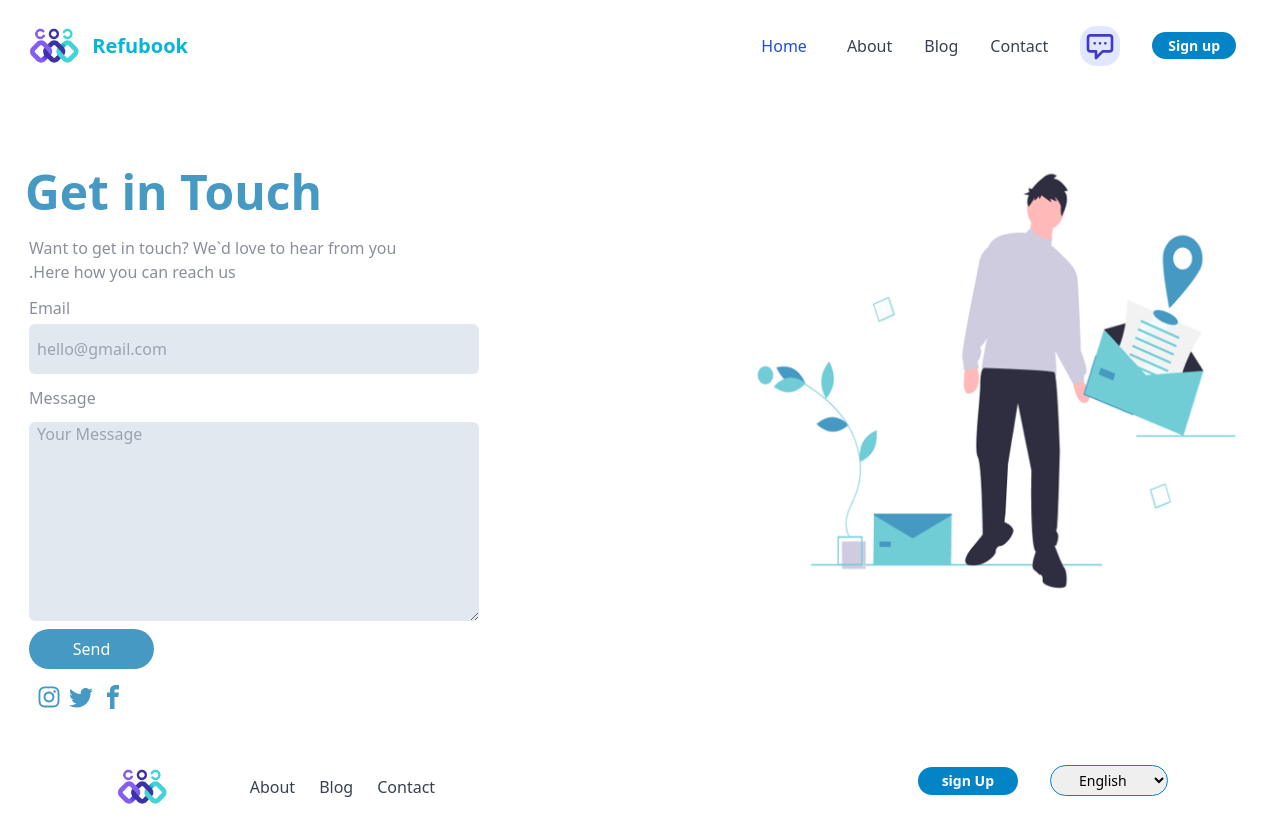
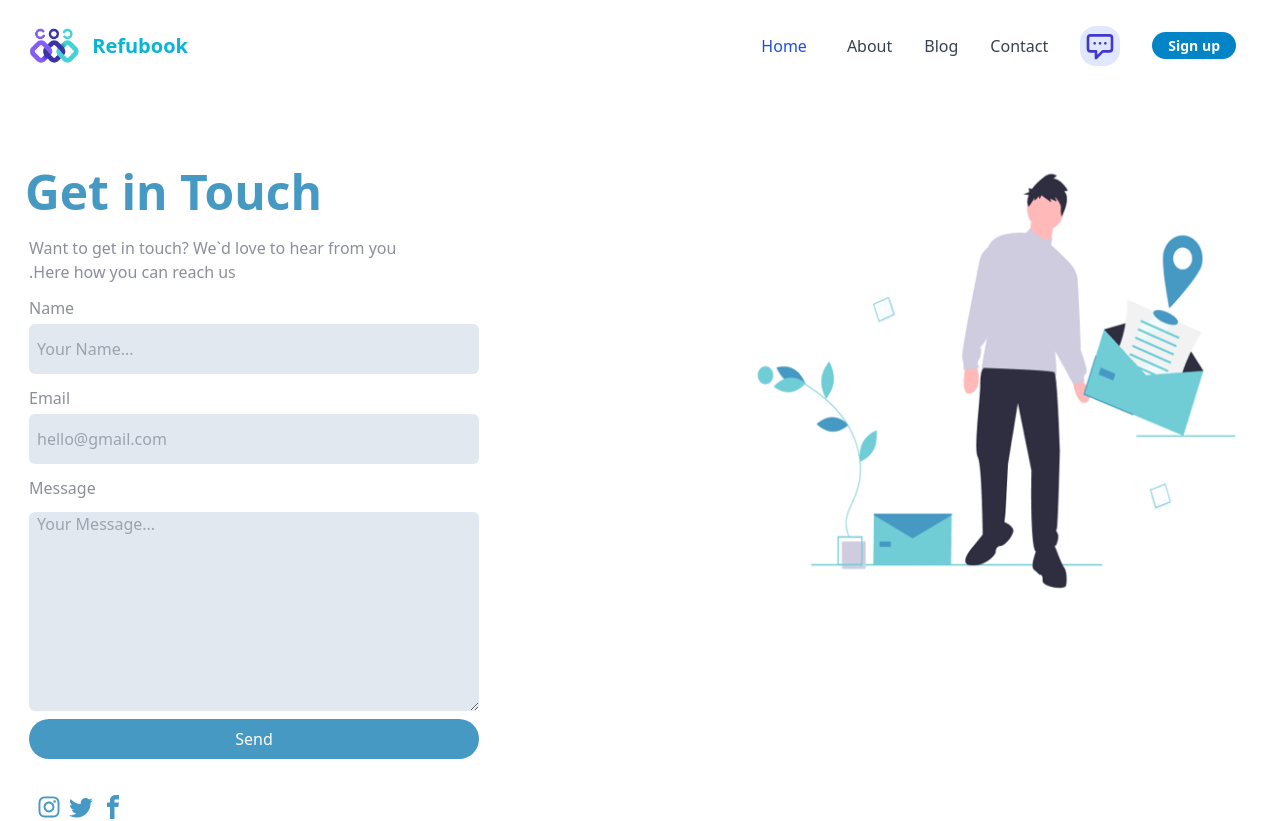
Before and after one commit to BaraaNazar/RefuBook-NextJs, a Next.js app: page /contact in a window 1280 px wide. Shown: the top 821 px of the page. Built offline with nearby package versions, Linux system fonts and the light colour scheme.

Commit message:
Test in the server

```diff
--- a/src/app/about/page.tsx
+++ b/src/app/about/page.tsx
@@ -5,6 +5,7 @@ import Team from "./team/index";
 import Testimonial from "../home/testimonials";
 import OurPartners from "../home/our-partners/our-partners";
 import CallToAction from "./call-to-action/index";
+import "./styles.css";
 
 function page() {
   return (
--- /dev/null
+++ b/src/app/about/styles.css
@@ -0,0 +1,23 @@
+html,
+body {
+  position: relative;
+  height: 100%;
+}
+
+body {
+  font-family: Helvetica Neue, Helvetica, Arial, sans-serif;
+  margin: 0;
+  padding: 0;
+}
+
+.swiper-slide {
+  text-align: center;
+  /* Center slide text vertically */
+  display: flex;
+  justify-content: center;
+  align-items: center;
+}
+.swiper-pagination-bullet {
+  height: 13px;
+  width: 13px;
+}
--- a/src/app/contact/page.tsx
+++ b/src/app/contact/page.tsx
@@ -9,15 +9,25 @@ import Navbar from "../navbar"
 function Contact() {
   return (
     <>
-      <div className="relative z-10 flex flex-col-reverse md:flex-row md:justify-center md:gap-10">
+      <div className="relative z-10 flex flex-col-reverse md:flex-row md:justify-center md:gap-10 h-screen">
         <div className="mx-auto w-full md:w-[50%] relative z-10">
-          <h1 className=" sm:text-left text-center sm:mx-auto md:pt-16  font-bold text-3xl sm:text-5xl  text-[#4699C2]">
+          <h1 className="sm:text-left text-center sm:mx-auto md:pt-16  font-bold text-3xl sm:text-5xl  text-[#4699C2]">
           Get in Touch
           </h1>
-          <p className=" md:pt-5 text-[#8B8F9C] text-center mx-5 sm:mx-2 md:mx-1 sm:text-start md:w-[60%]">
+          <p className="md:pt-5 text-[#8B8F9C] text-center mx-5 sm:mx-2 md:mx-1 sm:text-start md:w-[60%]">
           Want to get in touch? We`d love to hear from you .Here how you can reach us
           </p>
           <form  className="flex flex-col">
+            <div>
+            <p className=" text-[#8B8F9C]  md:pt-3 md:pb-1 mx-5 sm:mx-2 md:mx-1 ">
+            Name
+            </p>
+            <input
+              placeholder="Your Name..."
+              className="md:w-[450px] h-[50px] sm:h-[50px] rounded-md text-left mx-5 sm:mx-2 md:mx-1 pl-2 bg-slate-200"
+              required
+            />
+
             <p className=" text-[#8B8F9C]  md:pt-3 md:pb-1 mx-5 sm:mx-2 md:mx-1 ">
             Email
             </p>
@@ -26,23 +36,24 @@ function Contact() {
               className="md:w-[450px] h-[50px] sm:h-[50px] rounded-md text-left mx-5 sm:mx-2 md:mx-1 pl-2 bg-slate-200"
               required
             />
+            </div>
             <p className=" text-[#8B8F9C]  md:pt-3 mx-5 sm:mx-2 md:mx-1 ">
             Message
             </p>
             <textarea
-              placeholder="Your Message"
+              placeholder="Your Message..."
               aria-label="disabled input"
               className="rounded-md block placeholder-pl-10 min-h-[160px] max-h-[160px] md:min-h-[199px]  md:max-h-[200px] md:w-[450px] mt-3 mx-5 sm:mx-2 md:mx-1  pl-2 bg-slate-200"
               required
             />
             <button
               type="submit"
-              className="bg-[#4699C2] mx-auto rounded-[1009px] mt-2 md:ml-1 md:mt-2 text-white w-[125px] h-[40px]"
+              className="bg-[#4699C2] mx-auto rounded-[1009px] mt-2 md:ml-1 md:mt-2 text-white w-[450px] h-[40px] relative"
             >
               Send
             </button>
           </form>
-          <div className="md:flex flex mt-2 sm:mt-4 sm:ml-3 gap-x-2 sm:mx-auto justify-center md:justify-start">
+          <div className="md:flex flex mt-2 sm:mt-4 sm:ml-3 gap-x-2 sm:mx-auto justify-center md:justify-start pt-5">
             <FaInstagram className="text-[#4699C2] text-2xl mb-1 " />
             <ImTwitter className="text-[#4699C2] text-2xl mb-1 " />
             <ImFacebook className="text-[#4699C2] text-2xl mb-1" />
--- a/src/app/page.tsx
+++ b/src/app/page.tsx
@@ -5,6 +5,7 @@ import HomeBody from "./home/homeBody";
 import Testimonial from "./home/testimonials";
 import OurPartners from "../../src/app/home/our-partners/our-partners";
 import Stories from "./home/stories";
+import "./styles.css";
 
 function Home() {
   return (
--- /dev/null
+++ b/src/app/styles.css
@@ -0,0 +1,23 @@
+html,
+body {
+  position: relative;
+  height: 100%;
+}
+
+body {
+  font-family: Helvetica Neue, Helvetica, Arial, sans-serif;
+  margin: 0;
+  padding: 0;
+}
+
+.swiper-slide {
+  text-align: center;
+  /* Center slide text vertically */
+  display: flex;
+  justify-content: center;
+  align-items: center;
+}
+.swiper-pagination-bullet {
+  height: 13px;
+  width: 13px;
+}
```
